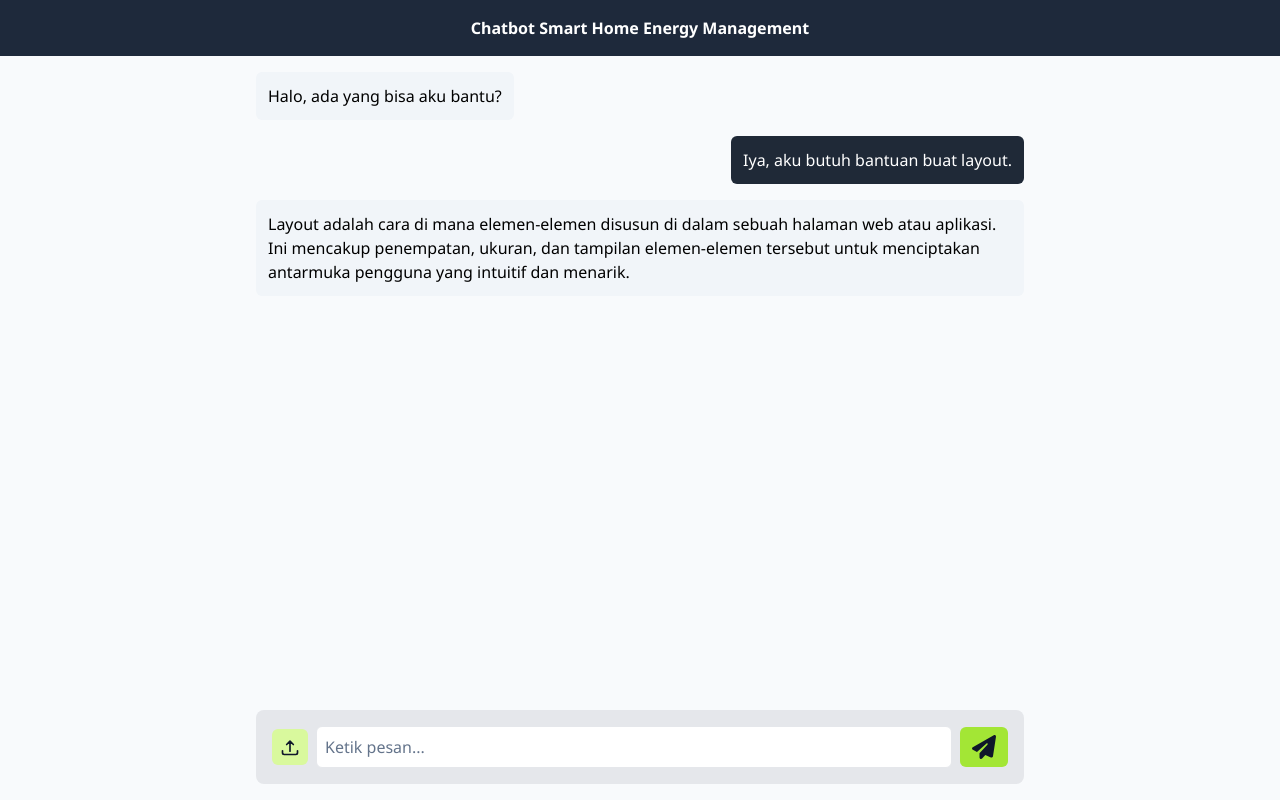
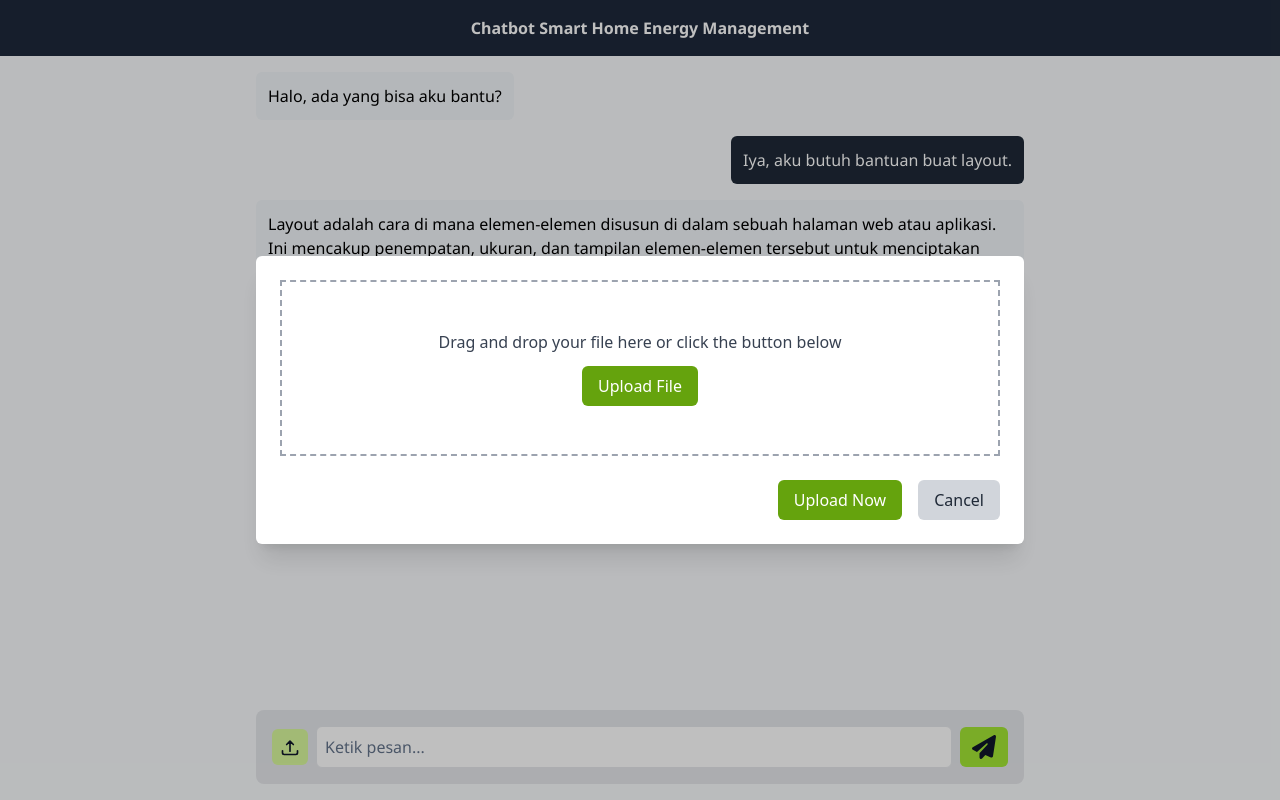
Before and after one commit to z4fL/fp-ai-golang-neurons, a React (Vite) app in the folder frontend/: page / in a window 1280 px wide. Both pictures are taken after a click on the button 290 px from the left and 747 px from the top of the page. Built offline with nearby package versions, Linux system fonts and the light colour scheme.

Commit message:
feat: modal upload file

```diff
--- a/frontend/src/App.jsx
+++ b/frontend/src/App.jsx
@@ -1,7 +1,13 @@
 import React from "react";
+import { useState } from "react";
+import ModalUpload from "./components/ModalUpload";
 
 const App = () => {
+  const [isModalOpen, setIsModalOpen] = useState(false)
+
+
   return (
+    <>
     <div className="flex flex-col h-screen bg-slate-50 font-noto">
       {/* Header */}
       <header className="bg-slate-800 text-white p-4 text-center font-bold">
@@ -41,6 +47,7 @@ const App = () => {
           <button
             className="p-2 bg-lime-200 rounded-md hover:bg-lime-300"
             title="Upload File"
+            onClick={() => setIsModalOpen(true)}
           >
             <svg
               xmlns="http://www.w3.org/2000/svg"
@@ -81,6 +88,8 @@ const App = () => {
         </div>
       </footer>
     </div>
+    <ModalUpload isOpen={isModalOpen} onClose={() => setIsModalOpen(false)} />
+    </>
   );
 };
 
--- /dev/null
+++ b/frontend/src/components/ModalUpload.jsx
@@ -0,0 +1,102 @@
+import React, { useState } from "react";
+
+const ModalUpload = ({ isOpen, onClose }) => {
+  const [file, setFile] = useState(null);
+  const [isFocused, setIsFocused] = useState(false); // state untuk kontrol fokus area drop
+
+  const handleFileChange = (e) => {
+    const selectedFile = e.target.files[0];
+    setFile(selectedFile);
+  };
+
+  const handleRemoveFile = () => {
+    setFile(null);
+  };
+
+  const handleDragOver = (e) => {
+    e.preventDefault();
+
+    setIsFocused(true);
+  };
+
+  const handleDragLeave = () => {
+    setIsFocused(false);
+  };
+
+  const handleDrop = (e) => {
+    e.preventDefault();
+    const droppedFile = e.dataTransfer.files[0];
+    setFile(droppedFile);
+    setIsFocused(false); // Hapus fokus setelah file di-drop
+  };
+
+  const handleCloseModal = () => {
+    onClose();
+    handleRemoveFile();
+  };
+
+  return (
+    isOpen && (
+      <div className="fixed inset-0 bg-black bg-opacity-25 flex justify-center items-center z-50">
+        <div className="bg-white rounded-md shadow-xl w-full max-w-screen-md p-6 flex flex-col">
+          {/* Drag and Drop Area */}
+          <div
+            className={`border-dashed border-2 py-12 flex flex-col justify-center items-center
+              ${isFocused ? "border-lime-500 bg-lime-100" : "border-gray-400"}`}
+            onDrop={handleDrop}
+            onDragOver={handleDragOver}
+            onDragLeave={handleDragLeave}
+          >
+            <p className="mb-3 text-gray-700">
+              Drag and drop your file here or click the button below
+            </p>
+            <input
+              type="file"
+              onChange={handleFileChange}
+              className="hidden"
+              id="file-input"
+              name="file"
+            />
+            <label
+              htmlFor="file-input"
+              className="px-4 py-2 bg-lime-600 text-white rounded-md cursor-pointer hover:bg-lime-500"
+            >
+              Upload File
+            </label>
+          </div>
+
+          {/* Display selected file */}
+          {file && (
+            <div className="mt-4 bg-gray-100 p-3 rounded-md flex justify-between items-center">
+              <span>{file.name}</span>
+              <button
+                onClick={handleRemoveFile}
+                className="text-red-500 hover:underline"
+              >
+                Remove
+              </button>
+            </div>
+          )}
+
+          {/* Footer Buttons */}
+          <div className="mt-6 flex justify-end space-x-4">
+            <button
+              onClick={() => console.log("File uploaded: ", file)}
+              className="px-4 py-2 bg-lime-600 text-white rounded-md hover:bg-lime-500"
+            >
+              Upload Now
+            </button>
+            <button
+              onClick={handleCloseModal}
+              className="px-4 py-2 bg-gray-300 text-gray-800 rounded-md hover:bg-gray-400"
+            >
+              Cancel
+            </button>
+          </div>
+        </div>
+      </div>
+    )
+  );
+};
+
+export default ModalUpload;
```
